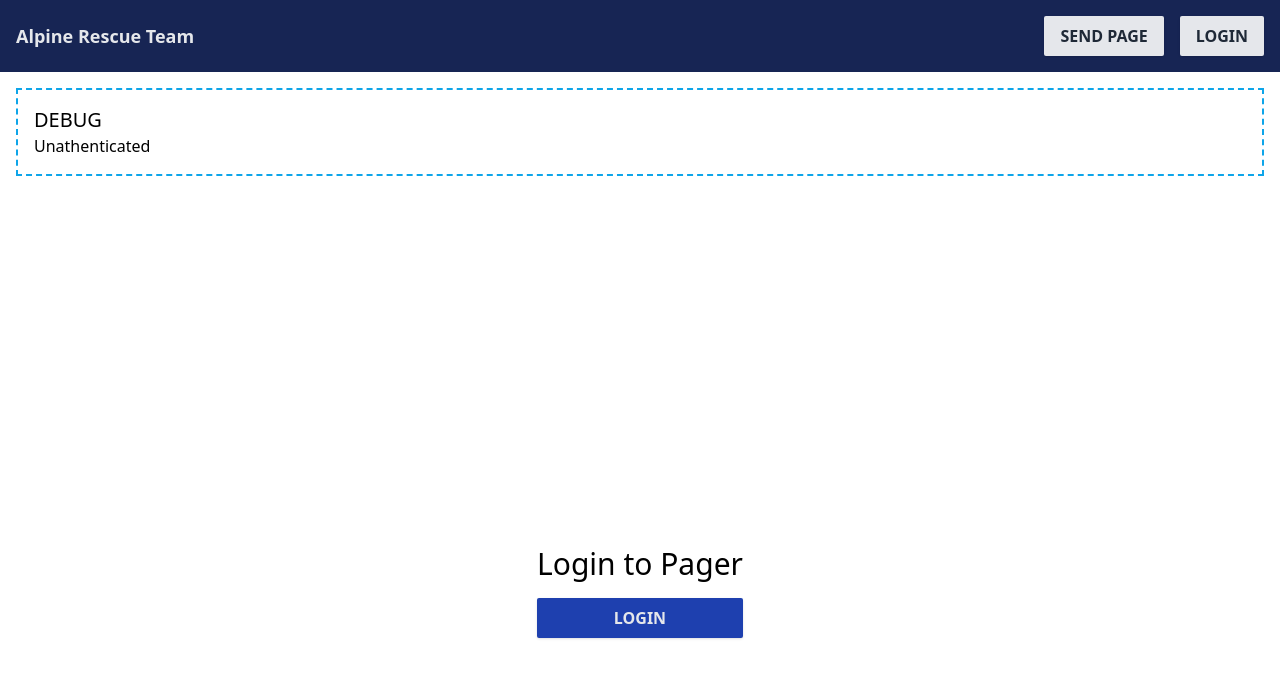
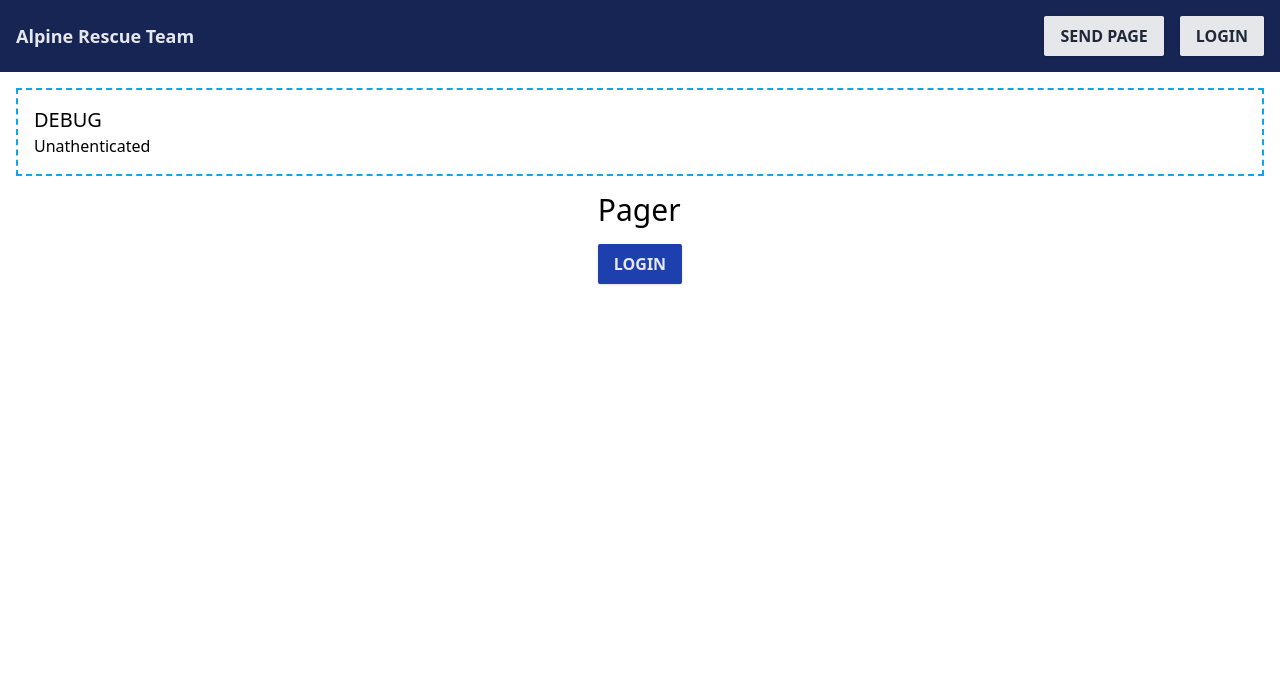
Before and after one commit to jsmithdenverdev/pager, a React (Vite) app in the folder frontend/: page /login in a window 1280 px wide. Shown: the top 678 px of the page. Built offline with nearby package versions, Linux system fonts and the light colour scheme; no server answers.

Commit message:
cleanup login

```diff
--- a/frontend/src/routes/login.tsx
+++ b/frontend/src/routes/login.tsx
@@ -4,9 +4,9 @@ export default function Login() {
   const { loginWithRedirect } = useAuth0();
 
   return (
-    <div className="flex items-center justify-center h-screen">
+    <div className="flex items-center justify-center">
       <div className="flex flex-col align-center space-y-4">
-        <h1 className="text-3xl">Login to Pager</h1>
+        <h1 className="text-3xl">Pager</h1>
         <button
           className="rounded-sm bg-blue-800 px-4 py-2 font-bold uppercase text-gray-200 shadow hover:bg-gray-300"
           onClick={() => loginWithRedirect()}
```
